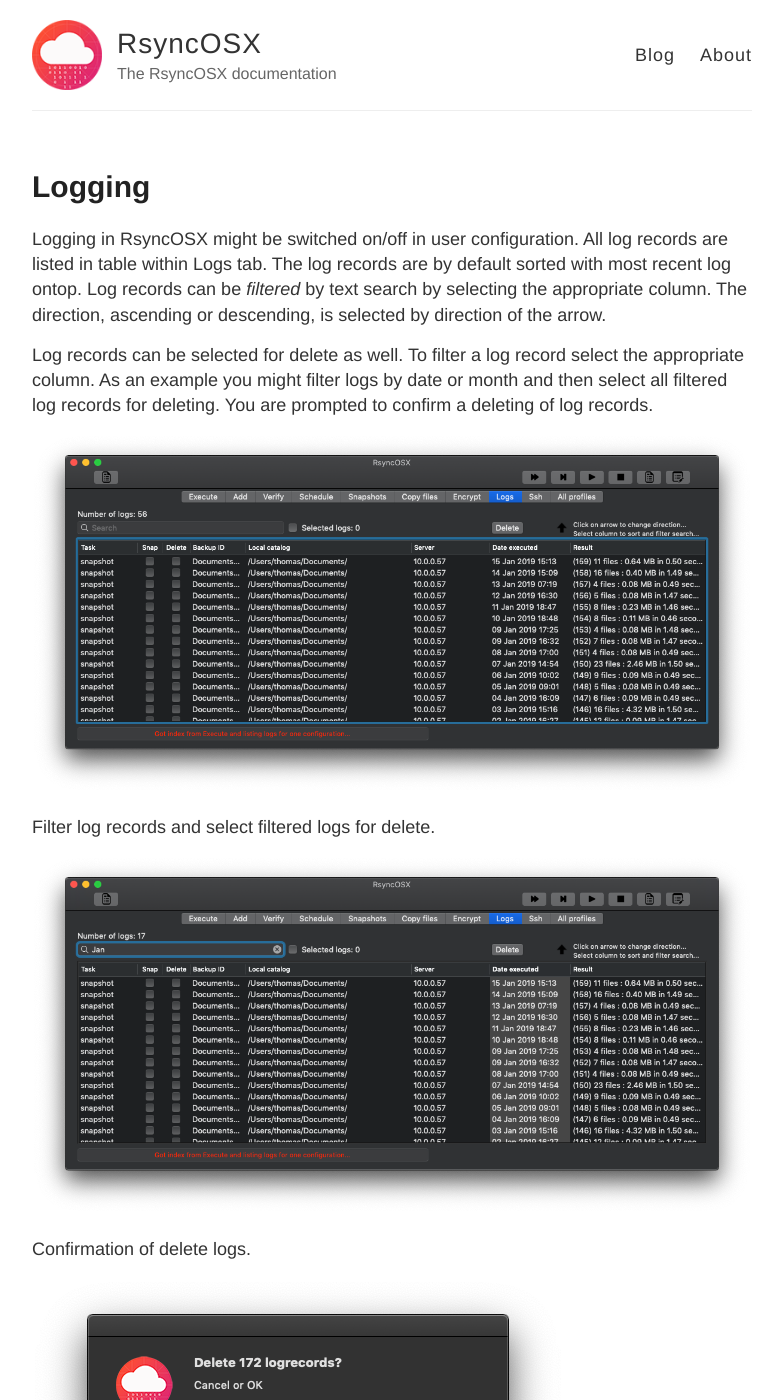
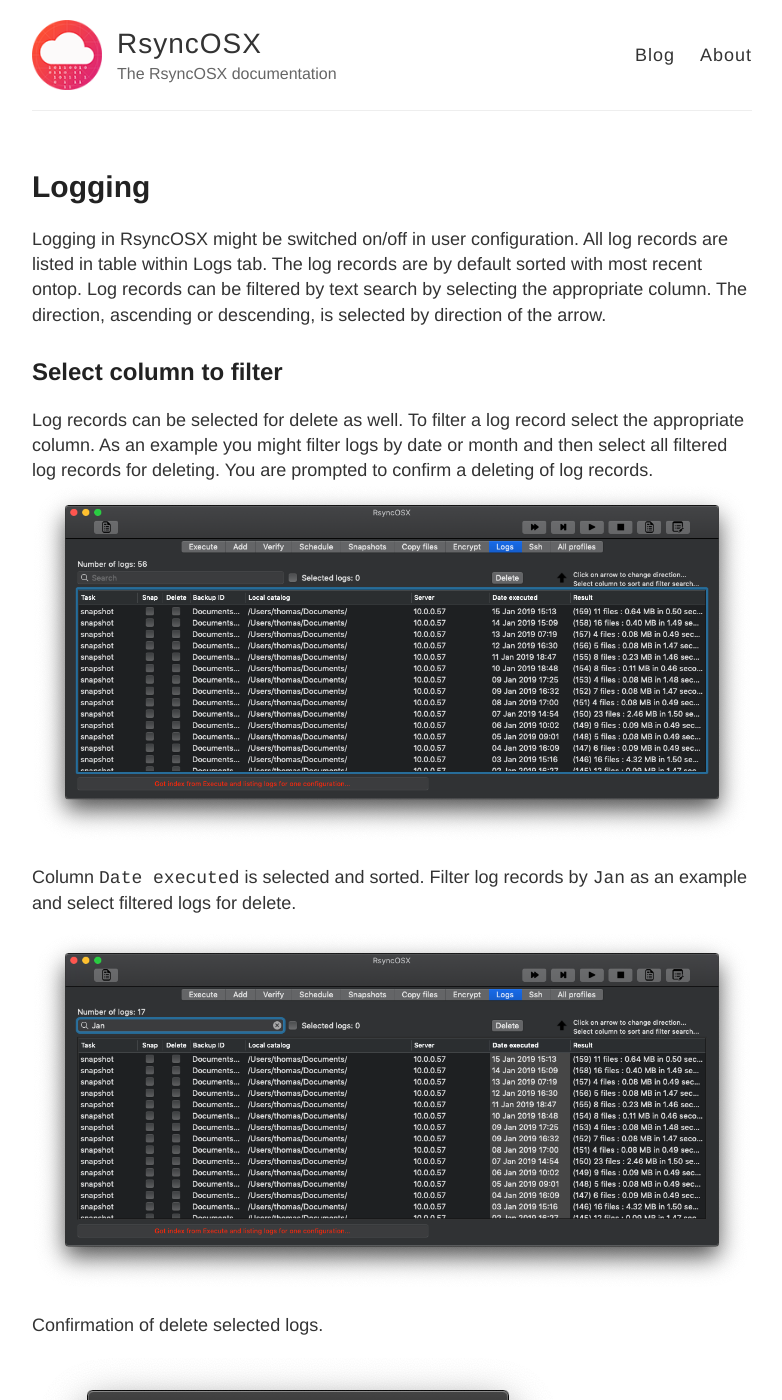
Before and after one commit to d2s/Documentation, a Jekyll site: the page built from _posts/2018-04-10-Logging.md, in a window 1280 px wide and 1400 px high. Shown: the whole window, without its empty margins (248-1030 px from the left). Built offline with Jekyll 4.4.1, drawn with Linux system fonts in a browser that asks for light colours.

Commit message:
Update 2018-04-10-Logging.md

```diff
--- a/_posts/2018-04-10-Logging.md
+++ b/_posts/2018-04-10-Logging.md
@@ -3,16 +3,17 @@ layout: post
 title:  "Logging"
 permalink: logging
 ---
-Logging in RsyncOSX might be switched on/off in user configuration. All log records are listed in table within Logs tab. The log records are by default sorted with most recent log ontop. Log records can be *filtered* by text search by selecting the appropriate column. The direction, ascending or descending, is selected by direction of the arrow.
+Logging in RsyncOSX might be switched on/off in user configuration. All log records are listed in table within Logs tab. The log records are by default sorted with most recent ontop. Log records can be filtered by text search by selecting the appropriate column. The direction, ascending or descending, is selected by direction of the arrow.
+
+## Select column to filter
 
 Log records can be selected for delete as well. To filter a log record select the appropriate column. As an example you might filter logs by date or month and then select all filtered log records for deleting. You are prompted to confirm a deleting of log records.
-
 ![](/images/RsyncOSX/master/logging/log1.png)
 
-Filter log records and select filtered logs for delete.
+Column `Date executed` is selected and sorted. Filter log records by `Jan` as an example and select filtered logs for delete.
 
 ![](/images/RsyncOSX/master/logging/log2.png)
 
-Confirmation of delete logs.
+Confirmation of delete selected logs.
 
 ![](/images/RsyncOSX/master/logging/log3.png)
```
